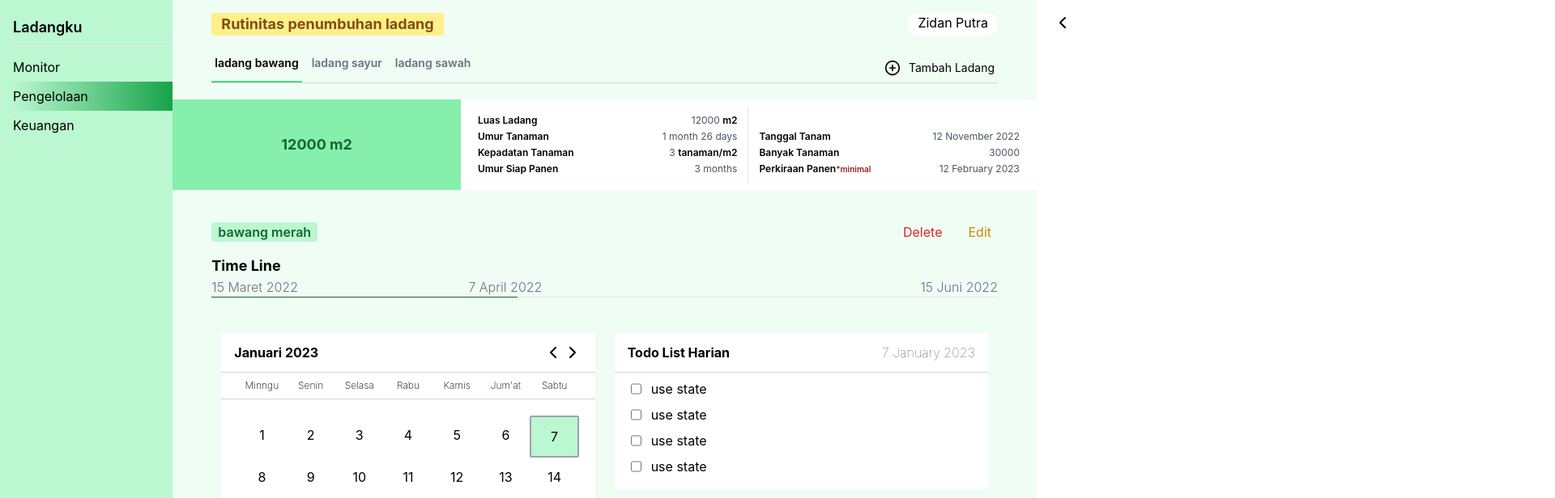
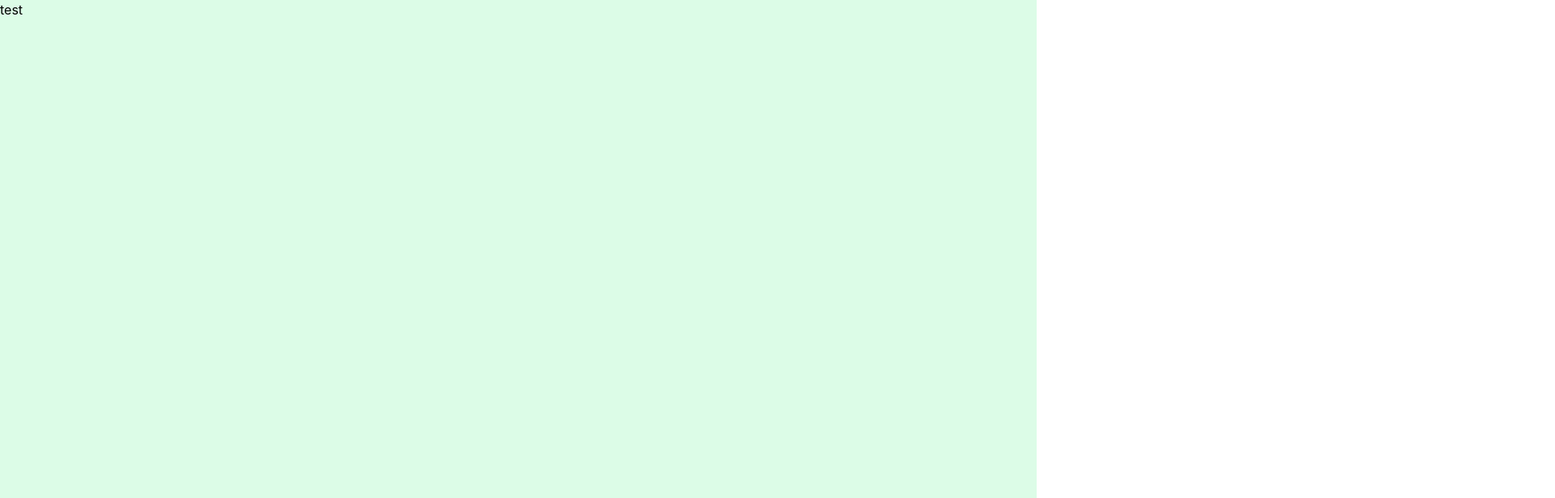
Before and after one commit to zidan-p/ladangku, a React (Create React App) app: page / in a window 1280 px wide. Shown: the top 616 px of the page at 81% size, 1920 px wide, since content can reach past the window. Built offline with nearby package versions, Linux system fonts and the light colour scheme.

Commit message:
success ddelete dummy

```diff
--- a/package.json
+++ b/package.json
@@ -6,6 +6,7 @@
     "@testing-library/jest-dom": "^5.16.5",
     "@testing-library/react": "^13.4.0",
     "@testing-library/user-event": "^13.5.0",
+    "axios": "^1.2.2",
     "date-fns": "^2.29.3",
     "react": "^18.2.0",
     "react-dom": "^18.2.0",
--- a/src/App.js
+++ b/src/App.js
@@ -1,16 +1,18 @@
 import Sidebar from "./components/sidebar/Sidebar";
 import PengelolaanMain from "./components/main/pengelolaan/PengelolaanMain";
+import Login from "./Pages/Login";
 
 function App() {
   return (
-    <div className="flex h-screen max-h-screen overflow-auto">
-      <div className="basis-1/6 shrink-0">
-        <Sidebar />
-      </div>
-      <div className="grow h-full overflow-x-auto overflow-y-hidden">
-        <PengelolaanMain />
-      </div>
-    </div>
+    // <div className="flex h-screen max-h-screen overflow-auto">
+    //   <div className="basis-1/6 shrink-0">
+    //     <Sidebar />
+    //   </div>
+    //   <div className="grow h-full overflow-x-auto overflow-y-hidden">
+    //     <PengelolaanMain />
+    //   </div>
+    // </div>
+        <Login />
   );
 }
 
--- /dev/null
+++ b/src/Pages/Login.js
@@ -0,0 +1,11 @@
+
+
+
+export default function Login(){
+
+    return(
+        <div className="w-full h-screen bg-green-100">
+            test
+        </div>
+    )
+}
--- a/src/components/form/inputText.js
+++ b/src/components/form/inputText.js
@@ -0,0 +1,6 @@
+
+
+
+export default function InputText(){
+
+}
--- a/src/components/main/pengelolaan/PengelolaanMain.js
+++ b/src/components/main/pengelolaan/PengelolaanMain.js
@@ -13,42 +13,44 @@ import Emptyladang from "./emptyLadang/emptyLadang"
 import LadangOperation from "./ladangOperation/LadangOperation"
 import Hapusladang from "./hapusladang/hapusLadang"
 
-const ladangList = [
-    {
-        id      : 1,
-        profile : {
-            name            : "ladang bawang",
-            luasLadang      : 12000,
-            tanggalTanam    : new Date(2022, 10, 12),
-            banyakTanaman   : 30000,
-            umurPanen       : {months: 3},
-            jenisKomoditas  : "bawang merah"
+// const ladangList = [
+//     {
+//         id      : 1,
+//         profile : {
+//             name            : "ladang bawang",
+//             luasLadang      : 12000,
+//             tanggalTanam    : new Date(2022, 10, 12),
+//             banyakTanaman   : 30000,
+//             umurPanen       : {months: 3},
+//             jenisKomoditas  : "bawang merah"
 
-        }
-    },
-    {
-        id      : 2,
-        profile : {
-            name            : "ladang sayur",
-            luasLadang      : 13020,
-            tanggalTanam    : new Date(2022, 10, 12),
-            banyakTanaman   : 30000,
-            umurPanen       : {months: 3},
-            jenisKomoditas  : "cabai"
-        }
-    },
-    {
-        id      : 3,
-        profile : {
-            name            : "ladang sawah",
-            luasLadang      : 6000,
-            tanggalTanam    : new Date(2022, 10, 12),
-            banyakTanaman   : 30000,
-            umurPanen       : {months: 3},
-            jenisKomoditas  : "padi"
-        }
-    },
-]
+//         }
+//     },
+//     {
+//         id      : 2,
+//         profile : {
+//             name            : "ladang sayur",
+//             luasLadang      : 13020,
+//             tanggalTanam    : new Date(2022, 10, 12),
+//             banyakTanaman   : 30000,
+//             umurPanen       : {months: 3},
+//             jenisKomoditas  : "cabai"
+//         }
+//     },
+//     {
+//         id      : 3,
+//         profile : {
+//             name            : "ladang sawah",
+//             luasLadang      : 6000,
+//             tanggalTanam    : new Date(2022, 10, 12),
+//             banyakTanaman   : 30000,
+//             umurPanen       : {months: 3},
+//             jenisKomoditas  : "padi"
+//         }
+//     },
+// ]
+
+const ladangList = []
 
 
 
@@ -57,7 +59,7 @@ export default function PengelolaanMain(){
     const [activeLadang, setActiveLadang] = useState(null);
     const [onTransition, setOnTransition] = useState(false);
     const [activeForm, setActiveForm] = useState({active: false, form: ""});
-    const [onDelete, setOnDelete] = useState(false)
+    const [onDelete, setOnDelete] = useState(false);
 
     useEffect(()=> {
         if(ladangList.length !== 0){
@@ -103,25 +105,36 @@ export default function PengelolaanMain(){
         },350);
     }
 
+    const handleDeleteLadang = (id) => {
+        let indexarr = ladangList.findIndex((arr, i) => arr.id === id);
+        ladangList.splice(indexarr,1)
+        if(ladangList.length !== 0 ){
+            handleChangeLadang(0)
+        }else{
+            setActiveLadang(null)
+        }
+
+    }
 
 
-
-
-    if(activeLadang === null || activeLadang === undefined){
+    if((activeLadang === null || activeLadang === undefined ) && !Array.isArray(ladangList)){
         return <Loader/>
     }
 
+    let ladangContent
 
-    let ladangContent = (
+    if(!(ladangList.length === 0)){
+        ladangContent = (
             <div className={`transition-all relative ${onTransition? "-translate-x-24 opacity-0":""}`}>
                 <ProfileLadang profile={generateProfileData(activeLadang.profile)} />
                 <section className="p-4 px-12">
                     <JenisTumbuhan
+                    idLadang = {activeLadang.id}
                     tumbuhan={activeLadang.profile.jenisKomoditas}
                     onShowUpdateLadang={handleShowUpdateLadang}
                     onShowDeleteLadang={handleShowDeleteLadang}
+
                     />
-
                     <TimeLine
                     percent={
                         calculatePercent(
@@ -135,6 +148,10 @@ export default function PengelolaanMain(){
                 <TodoHarian idLadang={activeLadang} />
             </div>
         )
+    } else{
+        ladangContent = <Emptyladang />
+    }
+
 
     if(onDelete) ladangContent = ""
 
@@ -157,11 +174,15 @@ export default function PengelolaanMain(){
 
 
             {/* <Hapusladang /> */}
-            {onDelete ? <Hapusladang onCancel={handleCancelDeleteLadang} idLadang={activeLadang.id}  /> : ""}
-            {ladangList.length === 0
-                ? <Emptyladang />
-                : ladangContent
-            }
+            {onDelete
+                ? <Hapusladang
+                    onCancel={handleCancelDeleteLadang}
+                    idLadang={activeLadang.id}
+                    onDeleteLadang={handleDeleteLadang}
+                />
+                : ""}
+
+            {ladangContent}
 
         </main>
         <LadangOperation form={activeForm}  onClose={handleCloseForm} />
--- a/src/components/main/pengelolaan/hapusladang/hapusLadang.js
+++ b/src/components/main/pengelolaan/hapusladang/hapusLadang.js
@@ -14,7 +14,7 @@ export default function Hapusladang(props){
                     Batal
                 </button>
                 <button
-                onClick={()=>props.onDelete(props.idLadang)}
+                onClick={()=>props.onDeleteLadang(props.idLadang)}
                 className="py-1 px-4 bg-red-400 hover:bg-red-300 active:bg-red-500 rounded font-semibold"
                 >
                     Iya
```
Also changed, not shown: src/Service/pengelolaan/auth.js (added), 1 other file (tests, documents, lock files or other folders). Lines whose indentation alone changed are shown as unchanged.
